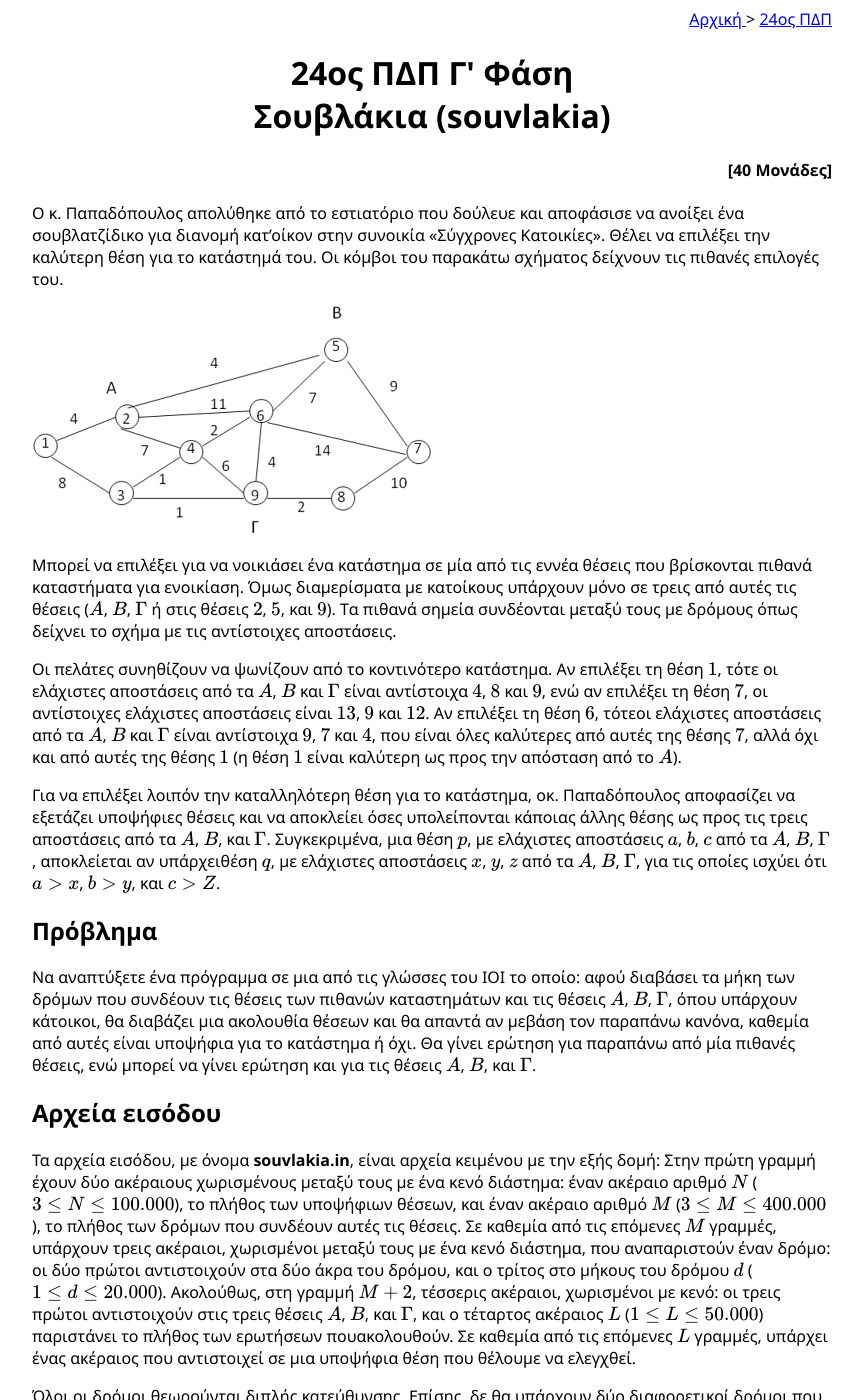
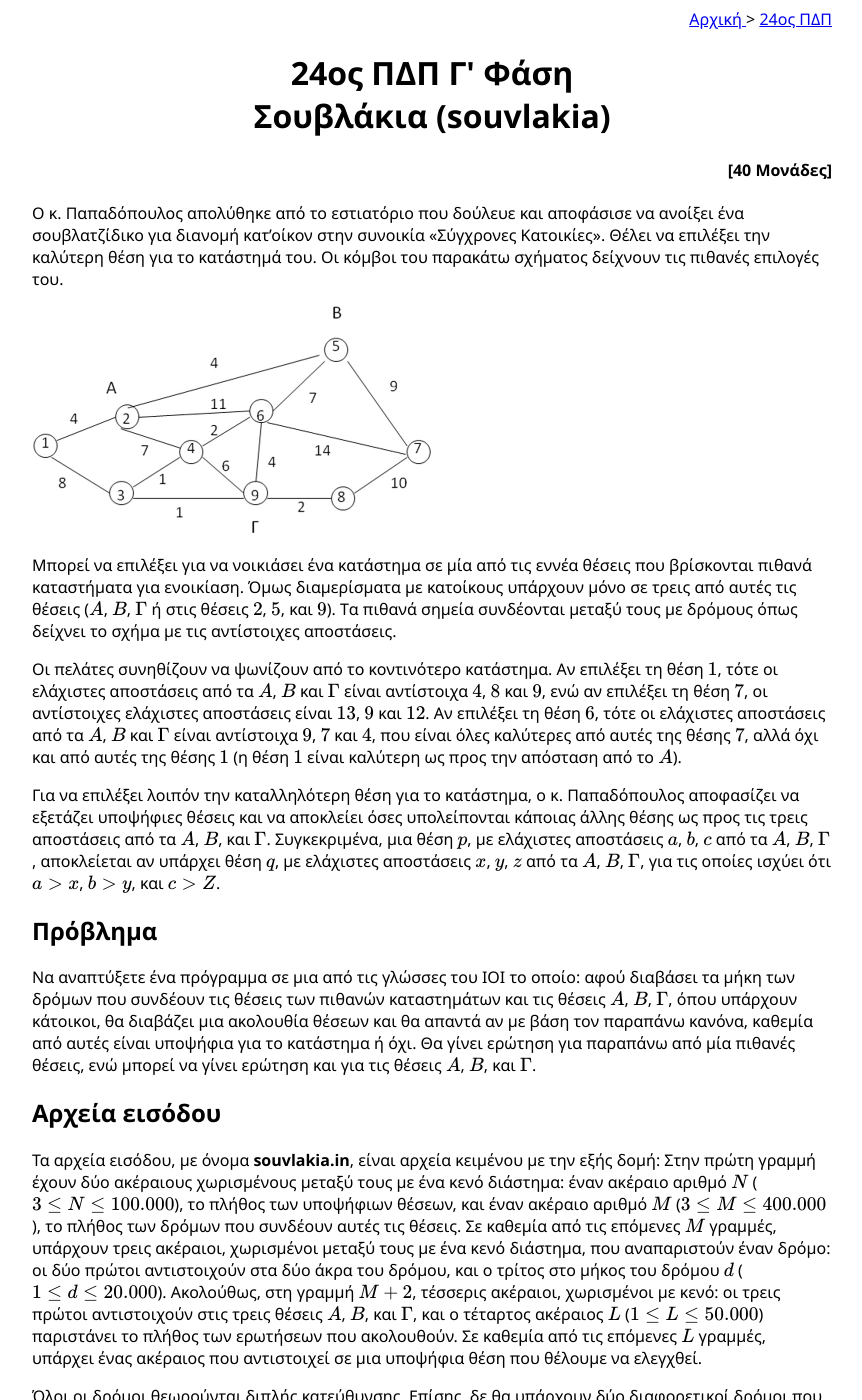
Before and after one commit to pdp-archive/pdp-archive.github.io, a Jekyll site: the page built from contests/_24-PDP/c-souvlakia-statement.md, in a window 1280 px wide and 1400 px high. Shown: the whole window, without its empty margins (208-1070 px from the left). Built offline with Jekyll 4.4.1, drawn with Linux system fonts in a browser that asks for light colours; formulas are drawn with MathJax 3; some of the changed text lies outside the part shown.

Commit message:
Typos in c-souvlakia-statement

```diff
--- a/contests/_24-PDP/c-souvlakia-statement.md
+++ b/contests/_24-PDP/c-souvlakia-statement.md
@@ -9,17 +9,17 @@ codename: souvlakia
 
 Μπορεί να επιλέξει για να νοικιάσει ένα κατάστημα σε μία από τις εννέα θέσεις που βρίσκονται πιθανά καταστήματα για ενοικίαση. Όμως διαμερίσματα με κατοίκους υπάρχουν μόνο σε τρεις από αυτές τις θέσεις ($$A$$, $$B$$, $$\Gamma$$ ή στις θέσεις $$2$$, $$5$$, και $$9$$). Tα πιθανά σημεία συνδέονται μεταξύ τους με δρόμους όπως δείχνει το σχήμα με τις αντίστοιχες αποστάσεις.
 
-Οι πελάτες συνηθίζουν να ψωνίζουν από το κοντινότερο κατάστημα. Aν επιλέξει τη θέση $$1$$, τότε οι ελάχιστες αποστάσεις από τα $$A$$, $$B$$ και $$\Gamma$$ είναι αντίστοιχα $$4$$, $$8$$ και $$9$$, ενώ αν επιλέξει τη θέση $$7$$, οι αντίστοιχες ελάχιστες αποστάσεις είναι $$13$$, $$9$$ και $$12$$. Aν επιλέξει τη θέση $$6$$, τότεοι ελάχιστες αποστάσεις από τα $$A$$, $$B$$ και $$\Gamma$$ είναι αντίστοιχα $$9$$, $$7$$ και $$4$$, που είναι όλες καλύτερες από αυτές της θέσης $$7$$, αλλά όχι και από αυτές της θέσης $$1$$ (η θέση $$1$$ είναι καλύτερη ως προς την απόσταση από το $$A$$).
+Οι πελάτες συνηθίζουν να ψωνίζουν από το κοντινότερο κατάστημα. Aν επιλέξει τη θέση $$1$$, τότε οι ελάχιστες αποστάσεις από τα $$A$$, $$B$$ και $$\Gamma$$ είναι αντίστοιχα $$4$$, $$8$$ και $$9$$, ενώ αν επιλέξει τη θέση $$7$$, οι αντίστοιχες ελάχιστες αποστάσεις είναι $$13$$, $$9$$ και $$12$$. Aν επιλέξει τη θέση $$6$$, τότε οι ελάχιστες αποστάσεις από τα $$A$$, $$B$$ και $$\Gamma$$ είναι αντίστοιχα $$9$$, $$7$$ και $$4$$, που είναι όλες καλύτερες από αυτές της θέσης $$7$$, αλλά όχι και από αυτές της θέσης $$1$$ (η θέση $$1$$ είναι καλύτερη ως προς την απόσταση από το $$A$$).
 
-Για να επιλέξει λοιπόν την καταλληλότερη θέση για το κατάστημα, οκ. Παπαδόπουλος αποφασίζει να εξετάζει υποψήφιες θέσεις και να αποκλείει όσες υπολείπονται κάποιας άλλης θέσης ως προς τις τρεις αποστάσεις από τα $$A$$, $$B$$, και $$\Gamma$$. Συγκεκριμένα, μια θέση $$p$$, με ελάχιστες αποστάσεις $$a$$, $$b$$, $$c$$ από τα $$A$$, $$B$$, $$\Gamma$$, αποκλείεται αν υπάρχειθέση $$q$$, με ελάχιστες αποστάσεις $$x$$, $$y$$, $$z$$ από τα $$A$$, $$B$$, $$\Gamma$$, για τις οποίες ισχύει ότι $$a > x$$, $$b > y$$, και $$c > Ζ$$.
+Για να επιλέξει λοιπόν την καταλληλότερη θέση για το κατάστημα, ο κ. Παπαδόπουλος αποφασίζει να εξετάζει υποψήφιες θέσεις και να αποκλείει όσες υπολείπονται κάποιας άλλης θέσης ως προς τις τρεις αποστάσεις από τα $$A$$, $$B$$, και $$\Gamma$$. Συγκεκριμένα, μια θέση $$p$$, με ελάχιστες αποστάσεις $$a$$, $$b$$, $$c$$ από τα $$A$$, $$B$$, $$\Gamma$$, αποκλείεται αν υπάρχει θέση $$q$$, με ελάχιστες αποστάσεις $$x$$, $$y$$, $$z$$ από τα $$A$$, $$B$$, $$\Gamma$$, για τις οποίες ισχύει ότι $$a > x$$, $$b > y$$, και $$c > Ζ$$.
 
 ## Πρόβλημα
 
-Nα αναπτύξετε ένα πρόγραμμα σε μια από τις γλώσσες του ΙΟΙ το οποίο: αφού διαβάσει τα μήκη των δρόμων που συνδέουν τις θέσεις των πιθανών καταστημάτων και τις θέσεις $$A$$, $$B$$, $$\Gamma$$, όπου υπάρχουν κάτοικοι, θα διαβάζει μια ακολουθία θέσεων και θα απαντά αν μεβάση τον παραπάνω κανόνα, καθεμία από αυτές είναι υποψήφια για το κατάστημα ή όχι. Θα γίνει ερώτηση για παραπάνω από μία πιθανές θέσεις, ενώ μπορεί να γίνει ερώτηση και για τις θέσεις $$A$$, $$B$$, και $$\Gamma$$.
+Nα αναπτύξετε ένα πρόγραμμα σε μια από τις γλώσσες του ΙΟΙ το οποίο: αφού διαβάσει τα μήκη των δρόμων που συνδέουν τις θέσεις των πιθανών καταστημάτων και τις θέσεις $$A$$, $$B$$, $$\Gamma$$, όπου υπάρχουν κάτοικοι, θα διαβάζει μια ακολουθία θέσεων και θα απαντά αν με βάση τον παραπάνω κανόνα, καθεμία από αυτές είναι υποψήφια για το κατάστημα ή όχι. Θα γίνει ερώτηση για παραπάνω από μία πιθανές θέσεις, ενώ μπορεί να γίνει ερώτηση και για τις θέσεις $$A$$, $$B$$, και $$\Gamma$$.
 
 ## Aρχεία εισόδου
 
-Τα αρχεία εισόδου, με όνομα **souvlakia.in**, είναι αρχεία κειμένου με την εξής δομή: Στην πρώτη γραμμή έχουν δύο ακέραιους χωρισμένους μεταξύ τους με ένα κενό διάστημα: έναν ακέραιο αριθμό $$N$$ ($$3 \leq N \leq 100.000$$), το πλήθος των υποψήφιων θέσεων, και έναν ακέραιο αριθμό $$M$$ ($$3 \leq M \leq 400.000$$), το πλήθος των δρόμων που συνδέουν αυτές τις θέσεις. Σε καθεμία από τις επόμενες $$Μ$$ γραμμές, υπάρχουν τρεις ακέραιοι, χωρισμένοι μεταξύ τους με ένα κενό διάστημα, που αναπαριστούν έναν δρόμο: οι δύο πρώτοι αντιστοιχούν στα δύο άκρα του δρόμου, και ο τρίτος στο μήκους του δρόμου $$d$$ ($$1 \leq d \leq 20.000$$). Aκολούθως, στη γραμμή $$M+2$$, τέσσερις ακέραιοι, χωρισμένοι με κενό: οι τρεις πρώτοι αντιστοιχούν στις τρεις θέσεις $$A$$, $$B$$, και $$\Gamma$$, και ο τέταρτος ακέραιος $$L$$ ($$1 \leq L \leq 50.000$$) παριστάνει το πλήθος των ερωτήσεων πουακολουθούν. Σε καθεμία από τις επόμενες $$L$$ γραμμές, υπάρχει ένας ακέραιος που αντιστοιχεί σε μια υποψήφια θέση που θέλουμε να ελεγχθεί.
+Τα αρχεία εισόδου, με όνομα **souvlakia.in**, είναι αρχεία κειμένου με την εξής δομή: Στην πρώτη γραμμή έχουν δύο ακέραιους χωρισμένους μεταξύ τους με ένα κενό διάστημα: έναν ακέραιο αριθμό $$N$$ ($$3 \leq N \leq 100.000$$), το πλήθος των υποψήφιων θέσεων, και έναν ακέραιο αριθμό $$M$$ ($$3 \leq M \leq 400.000$$), το πλήθος των δρόμων που συνδέουν αυτές τις θέσεις. Σε καθεμία από τις επόμενες $$Μ$$ γραμμές, υπάρχουν τρεις ακέραιοι, χωρισμένοι μεταξύ τους με ένα κενό διάστημα, που αναπαριστούν έναν δρόμο: οι δύο πρώτοι αντιστοιχούν στα δύο άκρα του δρόμου, και ο τρίτος στο μήκος του δρόμου $$d$$ ($$1 \leq d \leq 20.000$$). Aκολούθως, στη γραμμή $$M+2$$, τέσσερις ακέραιοι, χωρισμένοι με κενό: οι τρεις πρώτοι αντιστοιχούν στις τρεις θέσεις $$A$$, $$B$$, και $$\Gamma$$, και ο τέταρτος ακέραιος $$L$$ ($$1 \leq L \leq 50.000$$) παριστάνει το πλήθος των ερωτήσεων που ακολουθούν. Σε καθεμία από τις επόμενες $$L$$ γραμμές, υπάρχει ένας ακέραιος που αντιστοιχεί σε μια υποψήφια θέση που θέλουμε να ελεγχθεί.
 
 Όλοι οι δρόμοι θεωρούνται διπλής κατεύθυνσης. Επίσης, δε θα υπάρχουν δύο διαφορετικοί δρόμοι που να έχουν τα ίδια άκρα.
 
```
Also changed, not shown: other parts of contests/_24-PDP/c-souvlakia-statement.md (+1 -1 lines).
